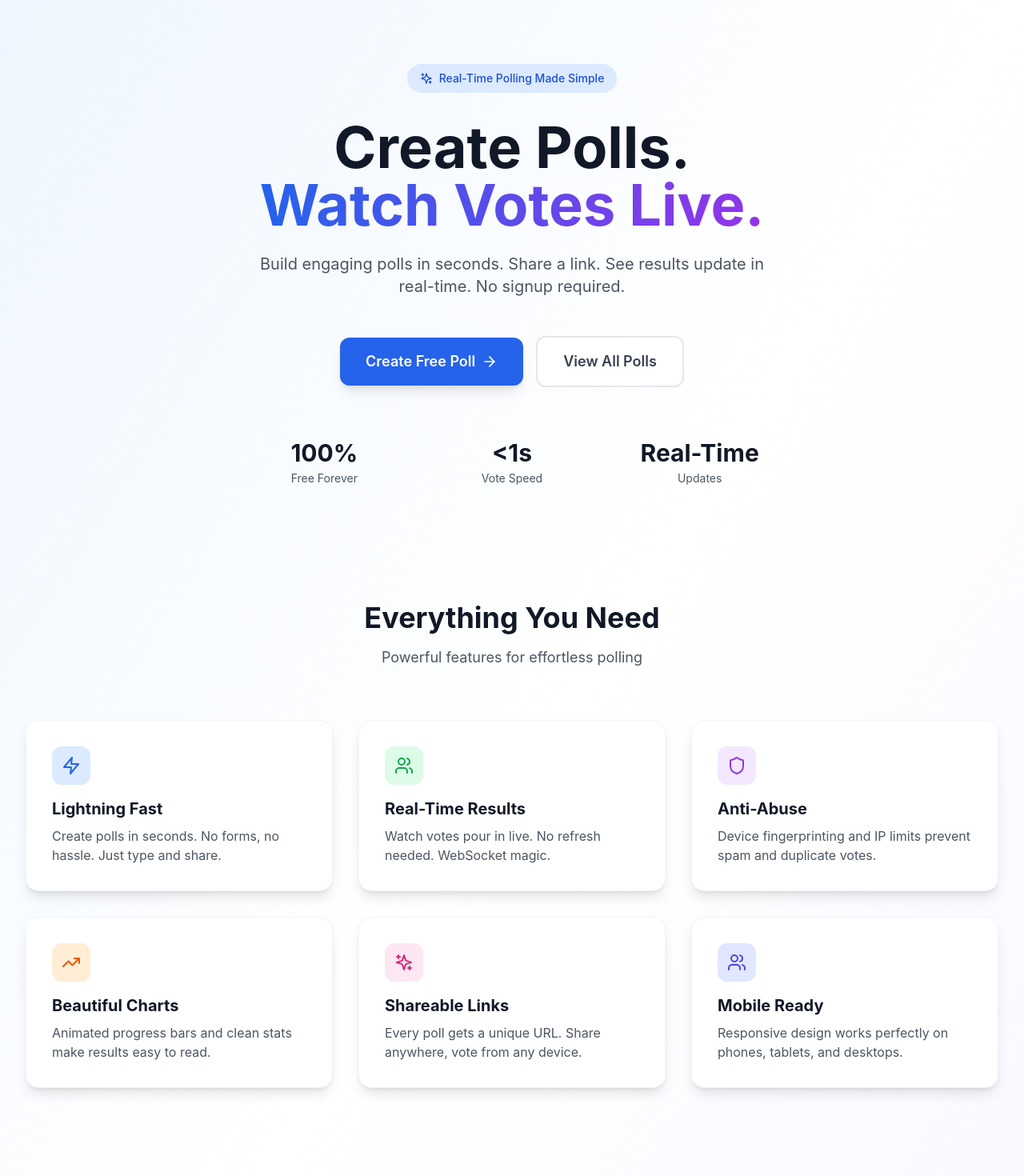
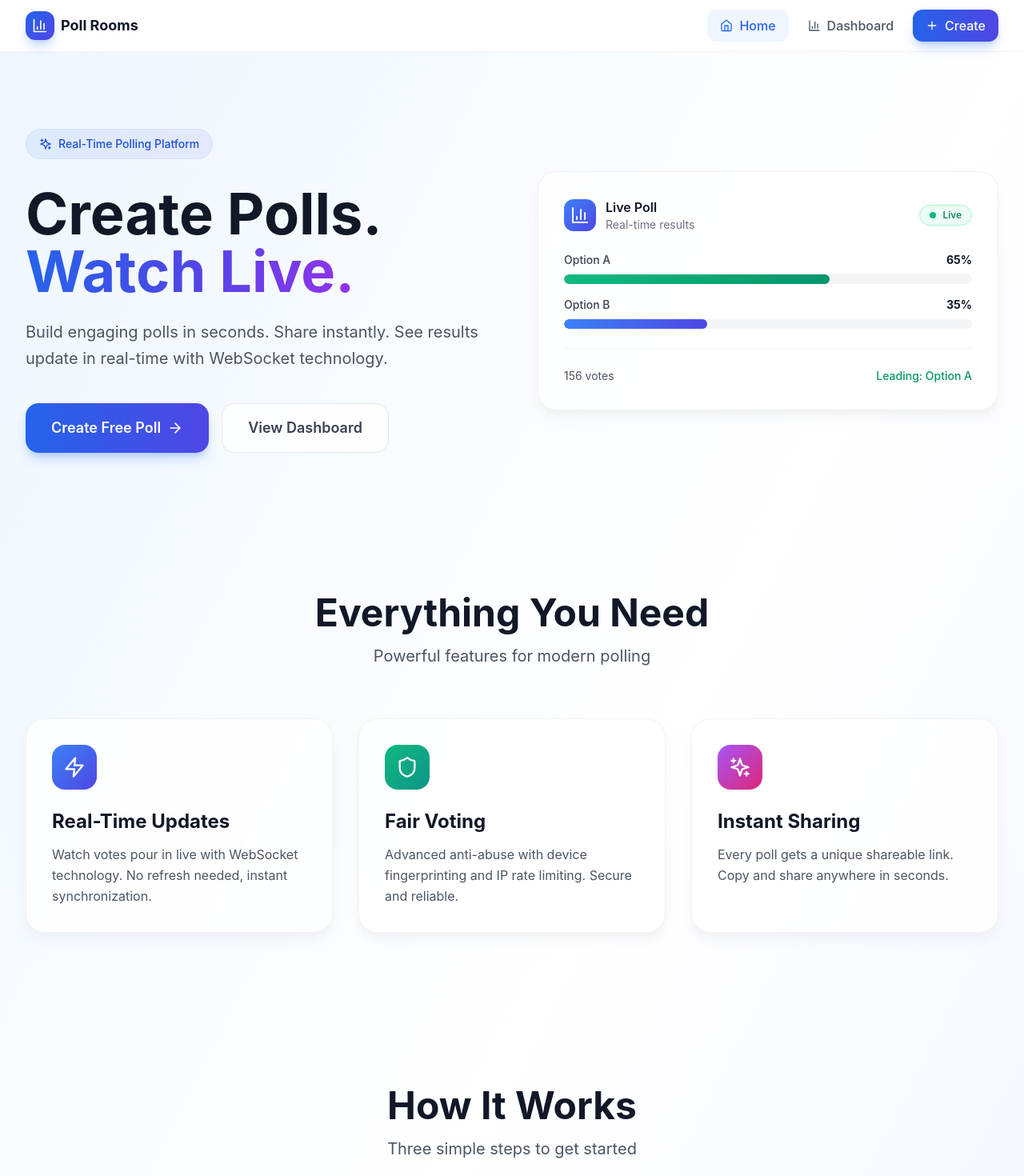
Before and after one commit to DURGESH103/Real-Time-Poll-Rooms, a React (Vite) app in the folder frontend/: page / in a window 1280 px wide. Shown: the top 1470 px of the page at 80% size. Built offline with nearby package versions, Linux system fonts and the light colour scheme.

Commit message:
Improvement

```diff
--- /dev/null
+++ b/frontend/src/components/GlassCard.jsx
@@ -0,0 +1,12 @@
+export default function GlassCard({ children, className = '', hover = true }) {
+  return (
+    <div className={`
+      bg-white/80 backdrop-blur-sm border border-gray-200/50
+      rounded-3xl shadow-lg shadow-gray-200/50
+      ${hover ? 'hover:shadow-xl hover:shadow-gray-300/50 hover:-translate-y-1 transition-all duration-300' : ''}
+      ${className}
+    `}>
+      {children}
+    </div>
+  );
+}
--- /dev/null
+++ b/frontend/src/components/Navbar.jsx
@@ -0,0 +1,61 @@
+import { useNavigate, useLocation } from 'react-router-dom';
+import { BarChart3, Home, Plus } from 'lucide-react';
+
+export default function Navbar() {
+  const navigate = useNavigate();
+  const location = useLocation();
+
+  const isActive = (path) => location.pathname === path;
+
+  return (
+    <nav className="bg-white/80 backdrop-blur-md border-b border-gray-200/50 sticky top-0 z-50">
+      <div className="max-w-7xl mx-auto px-4 sm:px-6 lg:px-8">
+        <div className="flex items-center justify-between h-16">
+          <button
+            onClick={() => navigate('/')}
+            className="flex items-center gap-2 hover:opacity-80 transition-opacity"
+          >
+            <div className="w-9 h-9 bg-gradient-to-br from-blue-600 to-indigo-600 rounded-xl flex items-center justify-center shadow-lg shadow-blue-500/30">
+              <BarChart3 className="w-5 h-5 text-white" />
+            </div>
+            <span className="font-bold text-gray-900 text-lg hidden sm:inline">Poll Rooms</span>
+          </button>
+
+          <div className="flex items-center gap-2">
+            <button
+              onClick={() => navigate('/')}
+              className={`flex items-center gap-2 px-4 py-2 rounded-xl font-medium transition-all ${
+                isActive('/')
+                  ? 'bg-blue-50 text-blue-600'
+                  : 'text-gray-600 hover:bg-gray-50'
+              }`}
+            >
+              <Home className="w-4 h-4" />
+              <span className="hidden sm:inline">Home</span>
+            </button>
+
+            <button
+              onClick={() => navigate('/dashboard')}
+              className={`flex items-center gap-2 px-4 py-2 rounded-xl font-medium transition-all ${
+                isActive('/dashboard')
+                  ? 'bg-blue-50 text-blue-600'
+                  : 'text-gray-600 hover:bg-gray-50'
+              }`}
+            >
+              <BarChart3 className="w-4 h-4" />
+              <span className="hidden sm:inline">Dashboard</span>
+            </button>
+
+            <button
+              onClick={() => navigate('/create')}
+              className="flex items-center gap-2 px-4 py-2 bg-gradient-to-r from-blue-600 to-indigo-600 text-white rounded-xl font-medium shadow-lg shadow-blue-500/30 hover:shadow-xl hover:shadow-blue-500/40 hover:scale-105 transition-all duration-300"
+            >
+              <Plus className="w-4 h-4" />
+              <span className="hidden sm:inline">Create</span>
+            </button>
+          </div>
+        </div>
+      </div>
+    </nav>
+  );
+}
--- a/frontend/src/pages/Home.jsx
+++ b/frontend/src/pages/Home.jsx
@@ -1,174 +1,195 @@
 import { useNavigate } from 'react-router-dom';
-import { Sparkles, Users, Zap, Shield, TrendingUp, ArrowRight } from 'lucide-react';
+import { Sparkles, Zap, Shield, ArrowRight, BarChart3 } from 'lucide-react';
+import Navbar from '../components/Navbar';
+import GlassCard from '../components/GlassCard';
 
 export default function Home() {
   const navigate = useNavigate();
 
   return (
-    <div className="min-h-screen bg-gradient-to-br from-blue-50 via-white to-purple-50">
-      {/* Hero Section */}
-      <div className="max-w-7xl mx-auto px-4 sm:px-6 lg:px-8 pt-20 pb-16">
-        <div className="text-center">
-          {/* Badge */}
-          <div className="inline-flex items-center gap-2 px-4 py-2 bg-blue-100 text-blue-700 rounded-full text-sm font-medium mb-8">
+    <>
+      <Navbar />
+      <div className="min-h-screen bg-gradient-to-br from-blue-50 via-white to-indigo-50">
+        <div className="max-w-7xl mx-auto px-4 sm:px-6 lg:px-8 pt-24 pb-20">
+          <div className="grid lg:grid-cols-2 gap-16 items-center">
+            <div>
+              <div className="inline-flex items-center gap-2 px-4 py-2 bg-gradient-to-r from-blue-500/10 to-indigo-500/10 border border-blue-200/50 rounded-full text-sm font-medium text-blue-700 mb-8">
                 <Sparkles className="w-4 h-4" />
-            Real-Time Polling Made Simple
+                Real-Time Polling Platform
               </div>
 
-          {/* Heading */}
-          <h1 className="text-5xl sm:text-6xl lg:text-7xl font-bold text-gray-900 mb-6 leading-tight">
-            Create Polls.<br />
-            <span className="bg-gradient-to-r from-blue-600 to-purple-600 bg-clip-text text-transparent">
-              Watch Votes Live.
+              <h1 className="text-6xl lg:text-7xl font-bold text-gray-900 mb-6 leading-tight">
+                Create Polls.
+                <br />
+                <span className="bg-gradient-to-r from-blue-600 via-indigo-600 to-purple-600 bg-clip-text text-transparent">
+                  Watch Live.
                 </span>
               </h1>
 
-          {/* Subheading */}
-          <p className="text-xl text-gray-600 mb-12 max-w-2xl mx-auto">
-            Build engaging polls in seconds. Share a link. See results update in real-time.
-            No signup required.
+              <p className="text-xl text-gray-600 mb-10 leading-relaxed">
+                Build engaging polls in seconds. Share instantly. See results update in real-time with WebSocket technology.
               </p>
 
-          {/* CTA Buttons */}
-          <div className="flex flex-col sm:flex-row gap-4 justify-center items-center">
+              <div className="flex flex-col sm:flex-row gap-4">
                 <button
                   onClick={() => navigate('/create')}
-              className="group w-full sm:w-auto px-8 py-4 bg-blue-600 text-white rounded-xl font-semibold text-lg hover:bg-blue-700 transition-all shadow-lg hover:shadow-xl hover:scale-105 flex items-center justify-center gap-2"
+                  className="group px-8 py-4 bg-gradient-to-r from-blue-600 to-indigo-600 text-white rounded-2xl font-semibold text-lg shadow-lg shadow-blue-500/30 hover:shadow-xl hover:shadow-blue-500/40 hover:scale-105 transition-all duration-300 flex items-center justify-center gap-2"
                 >
                   Create Free Poll
                   <ArrowRight className="w-5 h-5 group-hover:translate-x-1 transition-transform" />
                 </button>
                 <button
                   onClick={() => navigate('/dashboard')}
-              className="w-full sm:w-auto px-8 py-4 bg-white text-gray-700 rounded-xl font-semibold text-lg hover:bg-gray-50 transition-all border-2 border-gray-200 hover:border-gray-300"
+                  className="px-8 py-4 bg-white/80 backdrop-blur-sm border border-gray-200 text-gray-700 rounded-2xl font-semibold text-lg hover:bg-white hover:border-gray-300 hover:scale-105 transition-all duration-300"
                 >
-              View All Polls
+                  View Dashboard
                 </button>
               </div>
+            </div>
 
-          {/* Stats */}
-          <div className="mt-16 grid grid-cols-3 gap-8 max-w-2xl mx-auto">
-            <div>
-              <div className="text-3xl font-bold text-gray-900">100%</div>
-              <div className="text-sm text-gray-600 mt-1">Free Forever</div>
+            <div className="hidden lg:block">
+              <GlassCard className="p-8">
+                <div className="flex items-center gap-3 mb-6">
+                  <div className="w-10 h-10 bg-gradient-to-br from-blue-500 to-indigo-600 rounded-xl flex items-center justify-center">
+                    <BarChart3 className="w-6 h-6 text-white" />
                   </div>
                   <div>
-              <div className="text-3xl font-bold text-gray-900">&lt;1s</div>
-              <div className="text-sm text-gray-600 mt-1">Vote Speed</div>
+                    <div className="font-semibold text-gray-900">Live Poll</div>
+                    <div className="text-sm text-gray-500">Real-time results</div>
                   </div>
-            <div>
-              <div className="text-3xl font-bold text-gray-900">Real-Time</div>
-              <div className="text-sm text-gray-600 mt-1">Updates</div>
+                  <div className="ml-auto flex items-center gap-2 px-3 py-1 bg-emerald-50 border border-emerald-200 rounded-full">
+                    <div className="w-2 h-2 bg-emerald-500 rounded-full animate-pulse" />
+                    <span className="text-xs font-medium text-emerald-700">Live</span>
                   </div>
+                </div>
+
+                <div className="space-y-4">
+                  {[{ label: 'Option A', value: 65 }, { label: 'Option B', value: 35 }].map((opt, i) => (
+                    <div key={i}>
+                      <div className="flex justify-between mb-2">
+                        <span className="text-sm font-medium text-gray-700">{opt.label}</span>
+                        <span className="text-sm font-bold text-gray-900">{opt.value}%</span>
+                      </div>
+                      <div className="h-3 bg-gray-100 rounded-full overflow-hidden">
+                        <div
+                          className={`h-full rounded-full transition-all duration-1000 ${
+                            i === 0 ? 'bg-gradient-to-r from-emerald-500 to-emerald-600' : 'bg-gradient-to-r from-blue-500 to-indigo-600'
+                          }`}
+                          style={{ width: `${opt.value}%` }}
+                        />
+                      </div>
+                    </div>
+                  ))}
+                </div>
+
+                <div className="mt-6 pt-6 border-t border-gray-200/50 flex items-center justify-between">
+                  <span className="text-sm text-gray-600">156 votes</span>
+                  <span className="text-sm font-medium text-emerald-600">Leading: Option A</span>
+                </div>
+              </GlassCard>
             </div>
           </div>
         </div>
 
-      {/* Features Section */}
-      <div className="max-w-7xl mx-auto px-4 sm:px-6 lg:px-8 py-20">
+        <div className="max-w-7xl mx-auto px-4 sm:px-6 lg:px-8 py-24">
           <div className="text-center mb-16">
-          <h2 className="text-3xl sm:text-4xl font-bold text-gray-900 mb-4">
+            <h2 className="text-4xl lg:text-5xl font-bold text-gray-900 mb-4">
               Everything You Need
             </h2>
-          <p className="text-lg text-gray-600">
-            Powerful features for effortless polling
+            <p className="text-xl text-gray-600">
+              Powerful features for modern polling
             </p>
           </div>
 
-        <div className="grid md:grid-cols-2 lg:grid-cols-3 gap-8">
-          {/* Feature 1 */}
-          <div className="bg-white rounded-2xl p-8 shadow-lg hover:shadow-xl transition-shadow border border-gray-100">
-            <div className="w-12 h-12 bg-blue-100 rounded-xl flex items-center justify-center mb-4">
-              <Zap className="w-6 h-6 text-blue-600" />
+          <div className="grid md:grid-cols-3 gap-8">
+            <GlassCard className="p-8 group">
+              <div className="w-14 h-14 bg-gradient-to-br from-blue-500 to-indigo-600 rounded-2xl flex items-center justify-center mb-6 group-hover:scale-110 transition-transform duration-300">
+                <Zap className="w-7 h-7 text-white" />
               </div>
-            <h3 className="text-xl font-bold text-gray-900 mb-2">Lightning Fast</h3>
-            <p className="text-gray-600">
-              Create polls in seconds. No forms, no hassle. Just type and share.
+              <h3 className="text-2xl font-bold text-gray-900 mb-3">Real-Time Updates</h3>
+              <p className="text-gray-600 leading-relaxed">
+                Watch votes pour in live with WebSocket technology. No refresh needed, instant synchronization.
+              </p>
+            </GlassCard>
+
+            <GlassCard className="p-8 group">
+              <div className="w-14 h-14 bg-gradient-to-br from-emerald-500 to-teal-600 rounded-2xl flex items-center justify-center mb-6 group-hover:scale-110 transition-transform duration-300">
+                <Shield className="w-7 h-7 text-white" />
+              </div>
+              <h3 className="text-2xl font-bold text-gray-900 mb-3">Fair Voting</h3>
+              <p className="text-gray-600 leading-relaxed">
+                Advanced anti-abuse with device fingerprinting and IP rate limiting. Secure and reliable.
+              </p>
+            </GlassCard>
+
+            <GlassCard className="p-8 group">
+              <div className="w-14 h-14 bg-gradient-to-br from-purple-500 to-pink-600 rounded-2xl flex items-center justify-center mb-6 group-hover:scale-110 transition-transform duration-300">
+                <Sparkles className="w-7 h-7 text-white" />
+              </div>
+              <h3 className="text-2xl font-bold text-gray-900 mb-3">Instant Sharing</h3>
+              <p className="text-gray-600 leading-relaxed">
+                Every poll gets a unique shareable link. Copy and share anywhere in seconds.
+              </p>
+            </GlassCard>
+          </div>
+        </div>
+
+        <div className="max-w-5xl mx-auto px-4 sm:px-6 lg:px-8 py-24">
+          <div className="text-center mb-16">
+            <h2 className="text-4xl lg:text-5xl font-bold text-gray-900 mb-4">
+              How It Works
+            </h2>
+            <p className="text-xl text-gray-600">
+              Three simple steps to get started
             </p>
           </div>
 
-          {/* Feature 2 */}
-          <div className="bg-white rounded-2xl p-8 shadow-lg hover:shadow-xl transition-shadow border border-gray-100">
-            <div className="w-12 h-12 bg-green-100 rounded-xl flex items-center justify-center mb-4">
-              <Users className="w-6 h-6 text-green-600" />
+          <div className="space-y-8">
+            {[
+              { step: '01', title: 'Create Your Poll', desc: 'Add your question and options in seconds' },
+              { step: '02', title: 'Share the Link', desc: 'Copy and share your unique poll URL' },
+              { step: '03', title: 'Watch Live Results', desc: 'See votes update in real-time' }
+            ].map((item, i) => (
+              <div key={i} className="flex gap-6 items-start">
+                <div className="flex-shrink-0 w-16 h-16 bg-gradient-to-br from-blue-500 to-indigo-600 rounded-2xl flex items-center justify-center text-white font-bold text-xl">
+                  {item.step}
                 </div>
-            <h3 className="text-xl font-bold text-gray-900 mb-2">Real-Time Results</h3>
-            <p className="text-gray-600">
-              Watch votes pour in live. No refresh needed. WebSocket magic.
-            </p>
+                <div className="flex-1 pt-2">
+                  <h3 className="text-2xl font-bold text-gray-900 mb-2">{item.title}</h3>
+                  <p className="text-lg text-gray-600">{item.desc}</p>
+                </div>
+              </div>
+            ))}
+          </div>
         </div>
 
-          {/* Feature 3 */}
-          <div className="bg-white rounded-2xl p-8 shadow-lg hover:shadow-xl transition-shadow border border-gray-100">
-            <div className="w-12 h-12 bg-purple-100 rounded-xl flex items-center justify-center mb-4">
-              <Shield className="w-6 h-6 text-purple-600" />
-            </div>
-            <h3 className="text-xl font-bold text-gray-900 mb-2">Anti-Abuse</h3>
-            <p className="text-gray-600">
-              Device fingerprinting and IP limits prevent spam and duplicate votes.
+        <div className="max-w-5xl mx-auto px-4 sm:px-6 lg:px-8 py-24">
+          <div className="relative overflow-hidden bg-gradient-to-r from-blue-600 via-indigo-600 to-purple-600 rounded-3xl p-12 lg:p-16 text-center shadow-2xl shadow-blue-500/30">
+            <div className="relative">
+              <h2 className="text-4xl lg:text-5xl font-bold text-white mb-6">
+                Ready to Get Started?
+              </h2>
+              <p className="text-xl text-blue-100 mb-10 max-w-2xl mx-auto">
+                Create your first poll in under 30 seconds. No signup required.
               </p>
-          </div>
-
-          {/* Feature 4 */}
-          <div className="bg-white rounded-2xl p-8 shadow-lg hover:shadow-xl transition-shadow border border-gray-100">
-            <div className="w-12 h-12 bg-orange-100 rounded-xl flex items-center justify-center mb-4">
-              <TrendingUp className="w-6 h-6 text-orange-600" />
-            </div>
-            <h3 className="text-xl font-bold text-gray-900 mb-2">Beautiful Charts</h3>
-            <p className="text-gray-600">
-              Animated progress bars and clean stats make results easy to read.
-            </p>
-          </div>
-
-          {/* Feature 5 */}
-          <div className="bg-white rounded-2xl p-8 shadow-lg hover:shadow-xl transition-shadow border border-gray-100">
-            <div className="w-12 h-12 bg-pink-100 rounded-xl flex items-center justify-center mb-4">
-              <Sparkles className="w-6 h-6 text-pink-600" />
-            </div>
-            <h3 className="text-xl font-bold text-gray-900 mb-2">Shareable Links</h3>
-            <p className="text-gray-600">
-              Every poll gets a unique URL. Share anywhere, vote from any device.
-            </p>
-          </div>
-
-          {/* Feature 6 */}
-          <div className="bg-white rounded-2xl p-8 shadow-lg hover:shadow-xl transition-shadow border border-gray-100">
-            <div className="w-12 h-12 bg-indigo-100 rounded-xl flex items-center justify-center mb-4">
-              <Users className="w-6 h-6 text-indigo-600" />
-            </div>
-            <h3 className="text-xl font-bold text-gray-900 mb-2">Mobile Ready</h3>
-            <p className="text-gray-600">
-              Responsive design works perfectly on phones, tablets, and desktops.
-            </p>
+              <button
+                onClick={() => navigate('/create')}
+                className="inline-flex items-center gap-2 px-10 py-5 bg-white text-blue-600 rounded-2xl font-bold text-lg shadow-xl hover:shadow-2xl hover:scale-105 transition-all duration-300"
+              >
+                Create Poll Now
+                <ArrowRight className="w-5 h-5" />
+              </button>
             </div>
           </div>
         </div>
 
-      {/* CTA Section */}
-      <div className="max-w-4xl mx-auto px-4 sm:px-6 lg:px-8 py-20">
-        <div className="bg-gradient-to-r from-blue-600 to-purple-600 rounded-3xl p-12 text-center shadow-2xl">
-          <h2 className="text-3xl sm:text-4xl font-bold text-white mb-4">
-            Ready to Get Started?
-          </h2>
-          <p className="text-xl text-blue-100 mb-8">
-            Create your first poll in under 30 seconds
-          </p>
-          <button
-            onClick={() => navigate('/create')}
-            className="px-8 py-4 bg-white text-blue-600 rounded-xl font-semibold text-lg hover:bg-gray-50 transition-all shadow-lg hover:shadow-xl hover:scale-105"
-          >
-            Create Poll Now
-          </button>
-        </div>
-      </div>
-
-      {/* Footer */}
-      <div className="border-t border-gray-200 py-8">
-        <div className="max-w-7xl mx-auto px-4 sm:px-6 lg:px-8 text-center text-gray-600">
-          <p>Built with React, Node.js, Socket.io & MongoDB</p>
-          <p className="text-sm mt-2">© 2024 Real-Time Poll Rooms. All rights reserved.</p>
+        <div className="border-t border-gray-200/50 py-12">
+          <div className="max-w-7xl mx-auto px-4 sm:px-6 lg:px-8 text-center">
+            <p className="text-gray-600">Built with React, Node.js, Socket.io & MongoDB</p>
+            <p className="text-sm text-gray-500 mt-2">© 2024 Real-Time Poll Rooms</p>
           </div>
         </div>
       </div>
+    </>
   );
 }
```
Also changed, not shown: frontend/src/components/LiveBadge.jsx (+5 -3 lines), frontend/src/components/PollCard.jsx (+3 -7 lines), frontend/src/components/ProgressBar.jsx (+5 -5 lines). Lines whose indentation alone changed are shown as unchanged.
